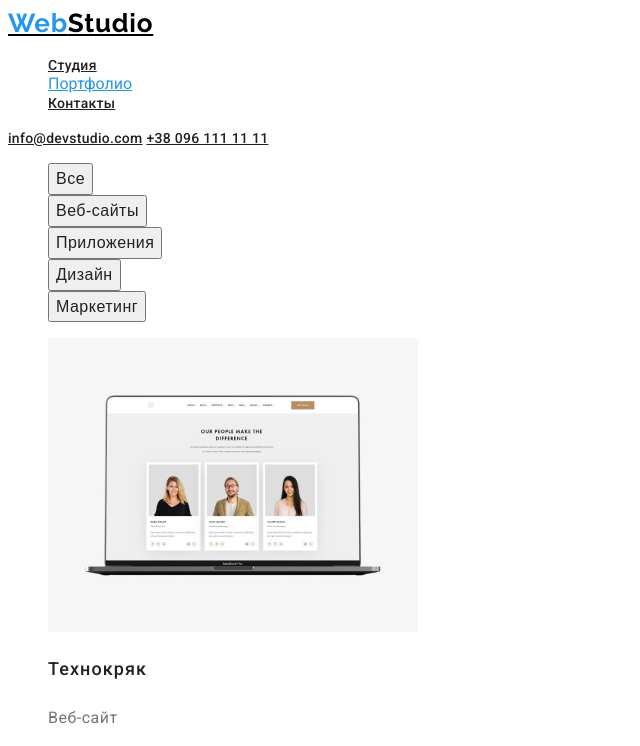
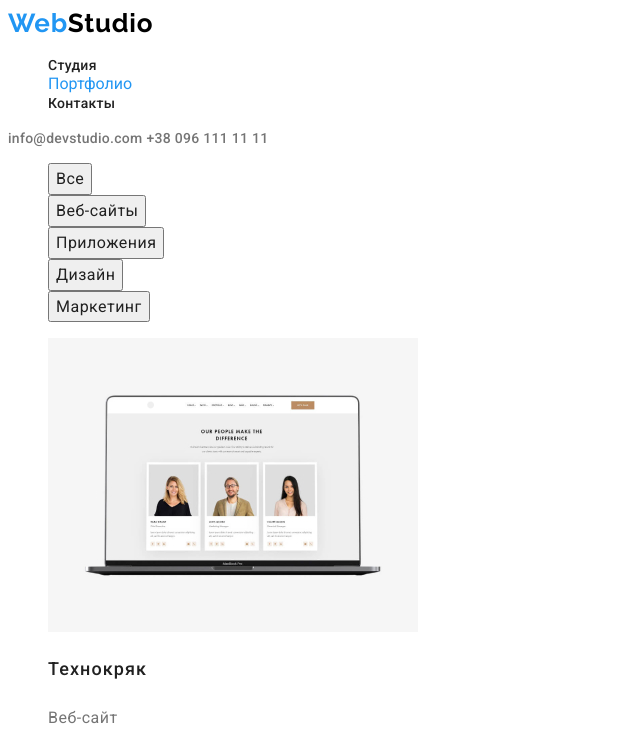
Before and after one commit to anna-slivenko/goit-markup-hw-02, a plain HTML site: page portfolio.html in a window 1280 px wide. Shown: the top 746 px of the page, without its empty margins (0-640 px from the left). Drawn offline with Linux system fonts and the light colour scheme.

Commit message:
правки

```diff
--- a/css/styles.css
+++ b/css/styles.css
@@ -35,6 +35,10 @@ ul {
   background: #2f303a;
 }
 
+a {
+  text-decoration: none;
+}
+
 /* ===============Header============= */
 .logo {
   font-family: var(--secondary-font);
@@ -55,13 +59,19 @@ ul {
   color: var(--accent-color);
 }
 /* ================nav============== */
-.nav__link,
+.nav__link {
+  font-weight: 500;
+  font-size: 14px;
+  line-height: 1.14;
+  letter-spacing: 0.02em;
+  color: var(--title-text-color);
+}
 .header-contact {
   font-weight: 500;
   font-size: 14px;
   line-height: 1.14;
   letter-spacing: 0.02em;
-  color: var(--title-text-color);
+  color: var(--primary-color);
 }
 
 .nav__link:hover,
@@ -87,6 +97,7 @@ ul {
 }
 /* button */
 .modal-btn {
+  font-family: var(--main-font);
   font-weight: 500;
   font-size: 16px;
   line-height: 1.9;
@@ -162,6 +173,7 @@ ul {
   color: var(--accent-color);
 }
 .modal-btn-portfolio {
+  font-family: var(--main-font)
   font-weight: 500;
   font-size: 16px;
   line-height: 1.62;
```
